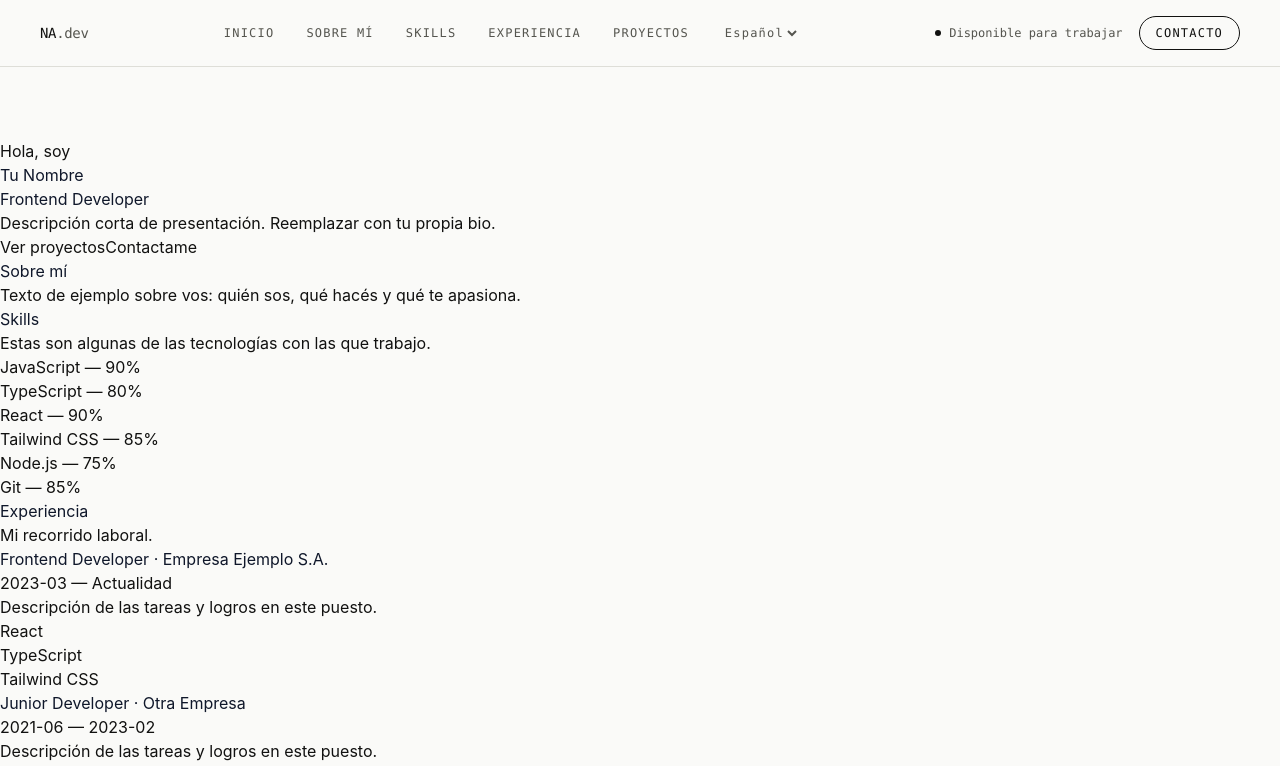
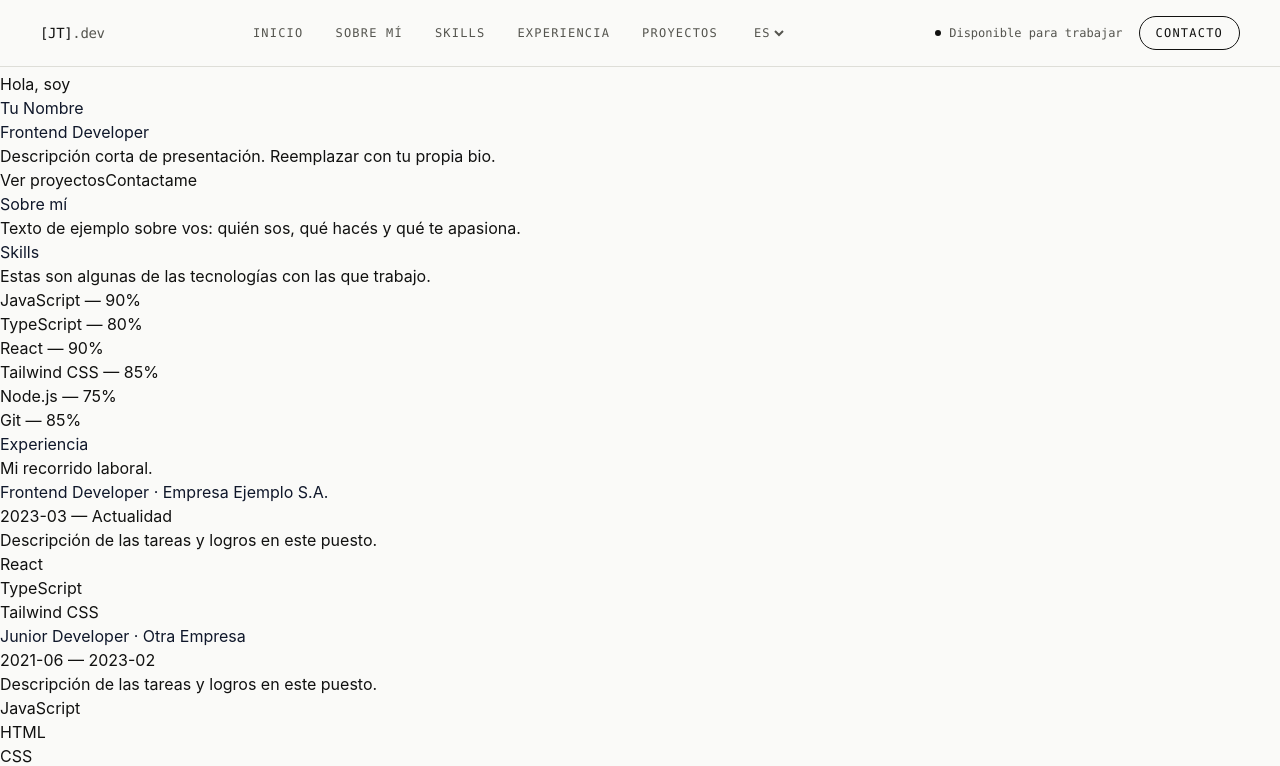
Before and after one commit to jissust/portfolio-landing, a React (Vite) app: page / in a window 1280 px wide. Shown: the top 766 px of the page. Built offline with nearby package versions, Linux system fonts and the light colour scheme.

Commit message:
feat: add language switcher

```diff
--- a/src/components/layout/Navbar.jsx
+++ b/src/components/layout/Navbar.jsx
@@ -24,11 +24,11 @@ export default function Navbar() {
   const handleLinkClick = () => setOpen(false);
 
   return (
-    <header className="sticky top-0 z-50 border-b border-line bg-paper/90 backdrop-blur">
+    <header className="fixed w-full top-0 z-50 border-b border-line bg-paper/90 backdrop-blur">
       <div className="mx-auto flex max-w-7xl items-center justify-between px-6 py-4 md:px-10">
         {/* Logo */}
         <a href="#top" className="font-mono text-sm font-medium tracking-tight">
-          NA<span className="text-ink-soft">.dev</span>
+          [JT]<span className="text-ink-soft">.dev</span>
         </a>
 
         {/* Nav desktop: sigue igual, solo visible desde md */}
@@ -87,7 +87,7 @@ export default function Navbar() {
       >
         <div className="flex items-center justify-between px-6 py-4">
           <span className="font-mono text-sm font-medium tracking-tight">
-            NA<span className="text-paper/60">.dev</span>
+            [JT]<span className="text-paper/60">.dev</span>
           </span>
 
           <button
--- a/src/components/ui/LanguageSwitcher.jsx
+++ b/src/components/ui/LanguageSwitcher.jsx
@@ -18,10 +18,11 @@ export default function LanguageSwitcher() {
       aria-label="Seleccionar idioma"
       value={i18n.resolvedLanguage}
       onChange={handleChange}
+      className="cursor-pointer"
     >
       {SUPPORTED_LANGUAGES.map((lang) => (
-        <option key={lang.code} value={lang.code}>
-          {lang.label}
+        <option key={lang.code} value={lang.code} className="text-ink-soft">
+          {lang.code.toUpperCase()}
         </option>
       ))}
     </select>
--- a/src/i18n/index.js
+++ b/src/i18n/index.js
@@ -10,8 +10,8 @@ import en from "./locales/en.json";
 // 2) importarlo acá y sumarlo a `resources`
 // 3) agregarlo a SUPPORTED_LANGUAGES
 export const SUPPORTED_LANGUAGES = [
-  { code: "es", label: "Español" },
-  { code: "en", label: "English" },
+  { code: "es", label: "ESPAÑOL" },
+  { code: "en", label: "ENGLISH" },
 ];
 
 export const DEFAULT_LANGUAGE = "es";
```
